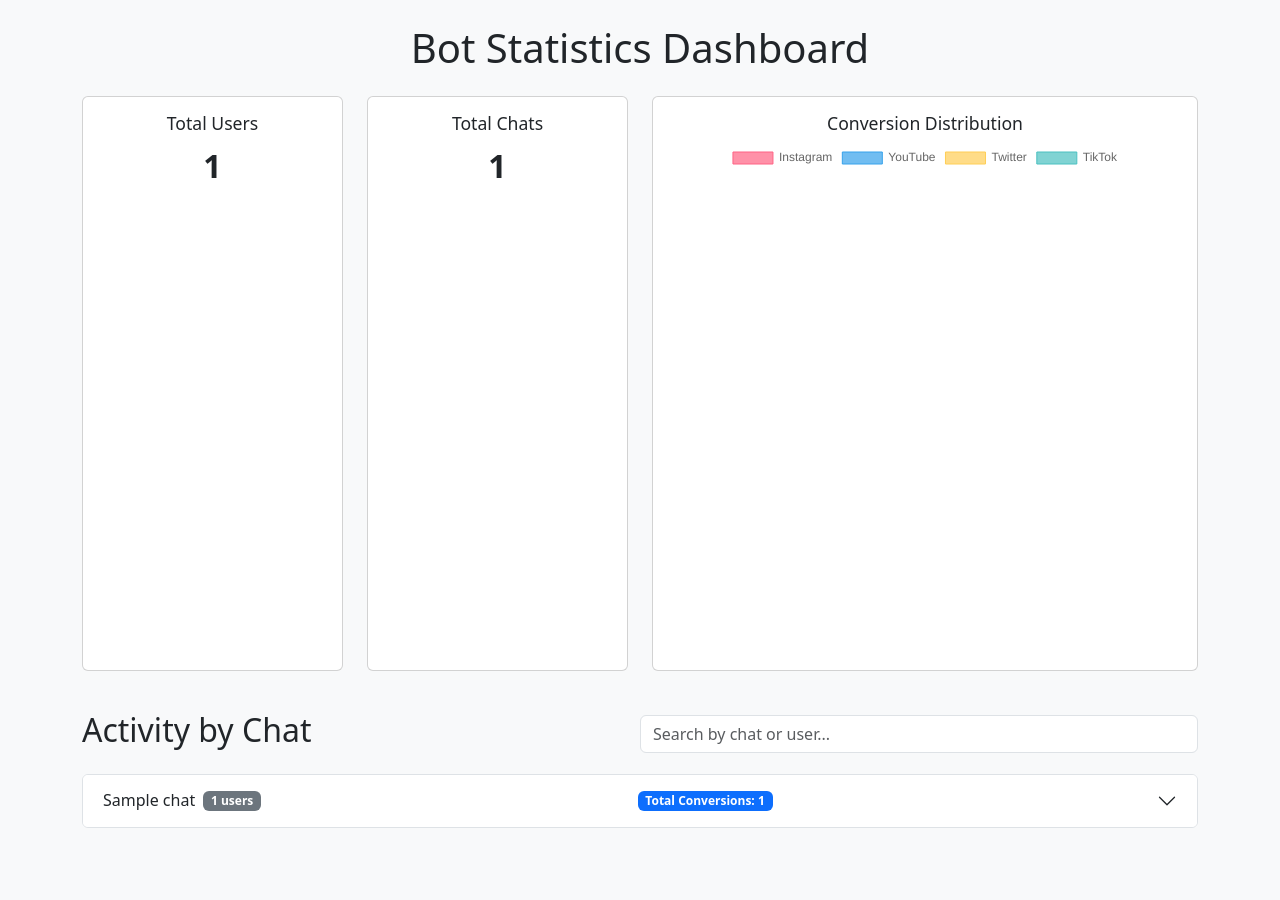
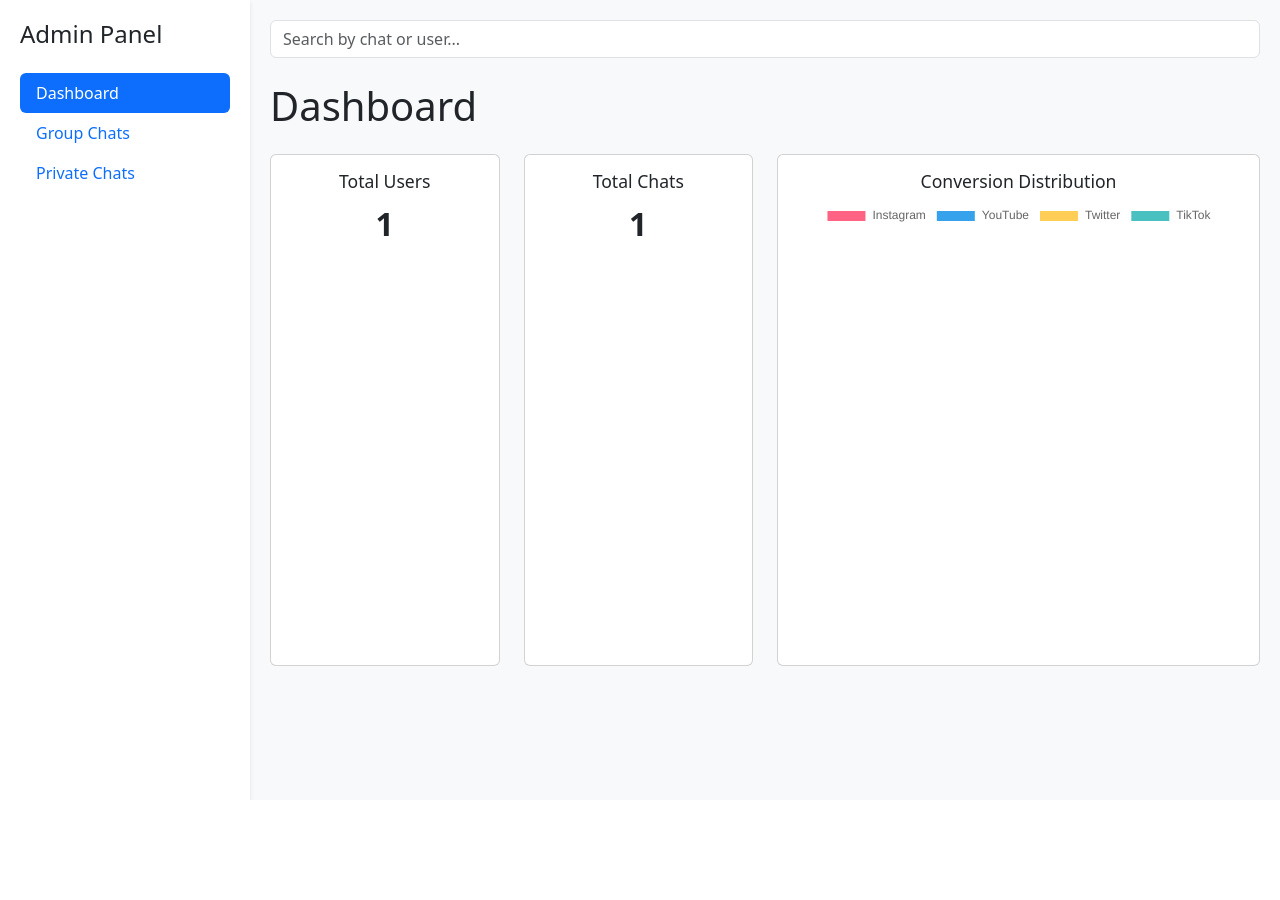
Before and after one commit to knemchenko/cortes, a Flask app: template templates/index.html in a window 1280 px wide. After the commit the page ends 800 px from the top, so only its background shows below. Run offline with Flask 3, Linux system fonts and the light colour scheme; the template is opened without the code that fills it: most values are stand-ins (such as "Sample title", 1, 10 or a date in 2020).

Commit message:
feat: Restructure admin dashboard with navigation and separate sections
This commit completely redesigns the admin dashboard layout by introducing a sidebar navigation and separating content into distinct sections.

- **New Layout:** A two-column layout has been implemented with a fixed sidebar for navigation.
- **Navigation:** The sidebar includes links to three sections: "Dashboard," "Group Chats," and "Private Chats."
- **Separated Content:** The main content area is now divided into sections that correspond to the navigation links. Group chats and private chats are now displayed in their own separate accordion lists.
- **Backend Update:** The Flask backend has been updated to partition the chat data into `group_chats` and `private_chats` lists, which are passed to the template.
- **Internationalization:** All user-facing text in the dashboard has been translated to English.

```diff
--- a/templates/index.html
+++ b/templates/index.html
@@ -7,25 +7,34 @@
     <link rel="stylesheet" href="https://cdn.jsdelivr.net/npm/bootstrap@5.3.0/dist/css/bootstrap.min.css">
     <script src="https://cdn.jsdelivr.net/npm/chart.js"></script>
     <style>
-        .card-title {
-            font-size: 1.1rem;
-            font-weight: 500;
-        }
-        .card-text {
-            font-size: 2rem;
-            font-weight: bold;
-        }
-        .accordion-button:not(.collapsed) {
-            background-color: #e7f1ff;
-        }
+        body { display: flex; min-height: 100vh; background-color: #f8f9fa; }
+        .sidebar { width: 250px; background: #fff; padding: 20px; box-shadow: 0 2px 4px rgba(0,0,0,0.1); }
+        .main-content { flex-grow: 1; padding: 20px; }
+        .nav-link { cursor: pointer; }
+        .content-section { display: none; }
+        .content-section.active { display: block; }
+        .card-title { font-size: 1.1rem; font-weight: 500; }
+        .card-text { font-size: 2rem; font-weight: bold; }
+        .accordion-button:not(.collapsed) { background-color: #e7f1ff; }
     </style>
 </head>
-<body class="bg-light">
-    <div class="container py-4">
-        <h1 class="text-center mb-4">Bot Statistics Dashboard</h1>
+<body>
+    <div class="sidebar">
+        <h4 class="mb-4">Admin Panel</h4>
+        <ul class="nav flex-column nav-pills">
+            <li class="nav-item"><a class="nav-link active" data-target="dashboard">Dashboard</a></li>
+            <li class="nav-item"><a class="nav-link" data-target="group-chats">Group Chats</a></li>
+            <li class="nav-item"><a class="nav-link" data-target="private-chats">Private Chats</a></li>
+        </ul>
+    </div>
 
-        <!-- Summary Cards -->
-        <div class="row mb-4">
+    <div class="main-content">
+        <input type="text" id="searchInput" class="form-control mb-4" placeholder="Search by chat or user...">
+
+        <!-- Dashboard Section -->
+        <div id="dashboard" class="content-section active">
+            <h1 class="mb-4">Dashboard</h1>
+            <div class="row">
                 <div class="col-md-6 col-lg-3 mb-3">
                     <div class="card text-center h-100">
                         <div class="card-body">
@@ -51,47 +60,60 @@
                     </div>
                 </div>
             </div>
+        </div>
 
-        <!-- Grouped Activity Data -->
-        <div class="mb-5">
-            <div class="d-flex justify-content-between align-items-center mb-3">
-                <h2>Activity by Chat</h2>
-                <input type="text" id="searchInput" class="form-control w-50" placeholder="Search by chat or user...">
-            </div>
-            <div class="accordion" id="chatsAccordion">
-                {% for chat_id, chat_data in chats_data %}
+        <!-- Group Chats Section -->
+        <div id="group-chats" class="content-section">
+            <h1 class="mb-4">Group Chats</h1>
+            <div class="accordion" id="groupChatsAccordion">
+                {% for chat_id, chat_data in group_chats %}
                 <div class="accordion-item" data-chat-title="{{ chat_data.chat_title }}">
-                    <h2 class="accordion-header" id="heading-{{ loop.index }}">
-                        <button class="accordion-button {% if not chat_data.is_private %}collapsed{% endif %}" type="button" data-bs-toggle="collapse" data-bs-target="#collapse-{{ loop.index }}">
+                    <h2 class="accordion-header">
+                        <button class="accordion-button collapsed" type="button" data-bs-toggle="collapse" data-bs-target="#collapse-group-{{ loop.index }}">
                             {{ chat_data.chat_title }}
                             <span class="badge bg-secondary ms-2">{{ chat_data.users|length }} users</span>
-                            <span class="badge bg-primary ms-auto me-2">Total Conversions: {{ chat_data.total_conversions }}</span>
+                            <span class="badge bg-primary ms-auto me-2">Total: {{ chat_data.total_conversions }}</span>
                         </button>
                     </h2>
-                    <div id="collapse-{{ loop.index }}" class="accordion-collapse collapse {% if chat_data.is_private %}show{% endif %}" data-bs-parent="#chatsAccordion">
+                    <div id="collapse-group-{{ loop.index }}" class="accordion-collapse collapse" data-bs-parent="#groupChatsAccordion">
                         <div class="accordion-body">
-                            <table class="table table-striped table-hover">
-                                <thead class="table-dark">
-                                    <tr>
-                                        <th>User ID</th>
-                                        <th>Username</th>
-                                        <th>Full Name</th>
-                                        <th>Instagram</th>
-                                        <th>YouTube</th>
-                                        <th>Twitter</th>
-                                        <th>TikTok</th>
-                                    </tr>
-                                </thead>
+                            <table class="table table-striped">
+                                <thead><tr><th>Username</th><th>Instagram</th><th>YouTube</th><th>Twitter</th><th>TikTok</th></tr></thead>
                                 <tbody>
                                     {% for user in chat_data.users %}
                                     <tr data-username="{{ user.username }}" data-fullname="{{ user.full_name }}">
-                                        <td>{{ user.user_id }}</td>
-                                        <td>{{ user.username }}</td>
-                                        <td>{{ user.full_name }}</td>
-                                        <td>{{ user.instagram }}</td>
-                                        <td>{{ user.youtube }}</td>
-                                        <td>{{ user.twitter }}</td>
-                                        <td>{{ user.tiktok }}</td>
+                                        <td>{{ user.username }}</td><td>{{ user.instagram }}</td><td>{{ user.youtube }}</td><td>{{ user.twitter }}</td><td>{{ user.tiktok }}</td>
+                                    </tr>
+                                    {% endfor %}
+                                </tbody>
+                            </table>
+                        </div>
+                    </div>
+                </div>
+                {% endfor %}
+            </div>
+        </div>
+
+        <!-- Private Chats Section -->
+        <div id="private-chats" class="content-section">
+            <h1 class="mb-4">Private Chats</h1>
+            <div class="accordion" id="privateChatsAccordion">
+                {% for chat_id, chat_data in private_chats %}
+                <div class="accordion-item" data-chat-title="{{ chat_data.chat_title }}">
+                    <h2 class="accordion-header">
+                        <button class="accordion-button" type="button" data-bs-toggle="collapse" data-bs-target="#collapse-private-{{ loop.index }}">
+                            {{ chat_data.chat_title }}
+                            <span class="badge bg-primary ms-auto me-2">Total: {{ chat_data.total_conversions }}</span>
+                        </button>
+                    </h2>
+                    <div id="collapse-private-{{ loop.index }}" class="accordion-collapse collapse show" data-bs-parent="#privateChatsAccordion">
+                        <div class="accordion-body">
+                             <table class="table table-striped">
+                                <thead><tr><th>Username</th><th>Instagram</th><th>YouTube</th><th>Twitter</th><th>TikTok</th></tr></thead>
+                                <tbody>
+                                    {% for user in chat_data.users %}
+                                    <tr data-username="{{ user.username }}" data-fullname="{{ user.full_name }}">
+                                        <td>{{ user.username }}</td><td>{{ user.instagram }}</td><td>{{ user.youtube }}</td><td>{{ user.twitter }}</td><td>{{ user.tiktok }}</td>
                                     </tr>
                                     {% endfor %}
                                 </tbody>
@@ -103,72 +125,52 @@
             </div>
         </div>
     </div>
+
     <script src="https://cdn.jsdelivr.net/npm/bootstrap@5.3.0/dist/js/bootstrap.bundle.min.js"></script>
     <script>
-        // Chart.js setup
+        // Navigation
+        document.querySelectorAll('.nav-link').forEach(link => {
+            link.addEventListener('click', function() {
+                document.querySelectorAll('.nav-link').forEach(l => l.classList.remove('active'));
+                document.querySelectorAll('.content-section').forEach(s => s.classList.remove('active'));
+                this.classList.add('active');
+                document.getElementById(this.dataset.target).classList.add('active');
+            });
+        });
+
+        // Chart.js
         const ctx = document.getElementById('conversionChart').getContext('2d');
         const conversionData = {{ conversion_data | tojson }};
-
         new Chart(ctx, {
             type: 'pie',
             data: {
                 labels: ['Instagram', 'YouTube', 'Twitter', 'TikTok'],
                 datasets: [{
                     label: 'Conversions',
-                    data: [
-                        conversionData.instagram,
-                        conversionData.youtube,
-                        conversionData.twitter,
-                        conversionData.tiktok
-                    ],
-                    backgroundColor: [
-                        'rgba(255, 99, 132, 0.7)',
-                        'rgba(54, 162, 235, 0.7)',
-                        'rgba(255, 206, 86, 0.7)',
-                        'rgba(75, 192, 192, 0.7)'
-                    ],
-                    borderColor: [
-                        'rgba(255, 99, 132, 1)',
-                        'rgba(54, 162, 235, 1)',
-                        'rgba(255, 206, 86, 1)',
-                        'rgba(75, 192, 192, 1)'
-                    ],
-                    borderWidth: 1
+                    data: [conversionData.instagram, conversionData.youtube, conversionData.twitter, conversionData.tiktok],
+                    backgroundColor: ['#ff6384', '#36a2eb', '#ffce56', '#4bc0c0']
                 }]
             },
-            options: {
-                responsive: true,
-                plugins: {
-                    legend: {
-                        position: 'top',
-                    }
-                }
-            }
+            options: { responsive: true, plugins: { legend: { position: 'top' } } }
         });
 
         // Search functionality
         document.getElementById('searchInput').addEventListener('keyup', function() {
             const searchTerm = this.value.toLowerCase();
-            const accordionItems = document.querySelectorAll('.accordion-item');
-
-            accordionItems.forEach(item => {
+            document.querySelectorAll('.accordion-item').forEach(item => {
                 const chatTitle = item.dataset.chatTitle.toLowerCase();
                 const userRows = item.querySelectorAll('tbody tr');
-                let chatHasVisibleUsers = false;
+                let isVisible = false;
 
                 userRows.forEach(row => {
                     const username = row.dataset.username.toLowerCase();
                     const fullname = row.dataset.fullname.toLowerCase();
-
                     if (username.includes(searchTerm) || fullname.includes(searchTerm)) {
-                        row.style.display = '';
-                        chatHasVisibleUsers = true;
-                    } else {
-                        row.style.display = 'none';
+                        isVisible = true;
                     }
                 });
 
-                if (chatTitle.includes(searchTerm) || chatHasVisibleUsers) {
+                if (chatTitle.includes(searchTerm) || isVisible) {
                     item.style.display = '';
                 } else {
                     item.style.display = 'none';
```
Also changed, not shown: flask_app.py (+11 -5 lines). Lines whose indentation alone changed are shown as unchanged.
